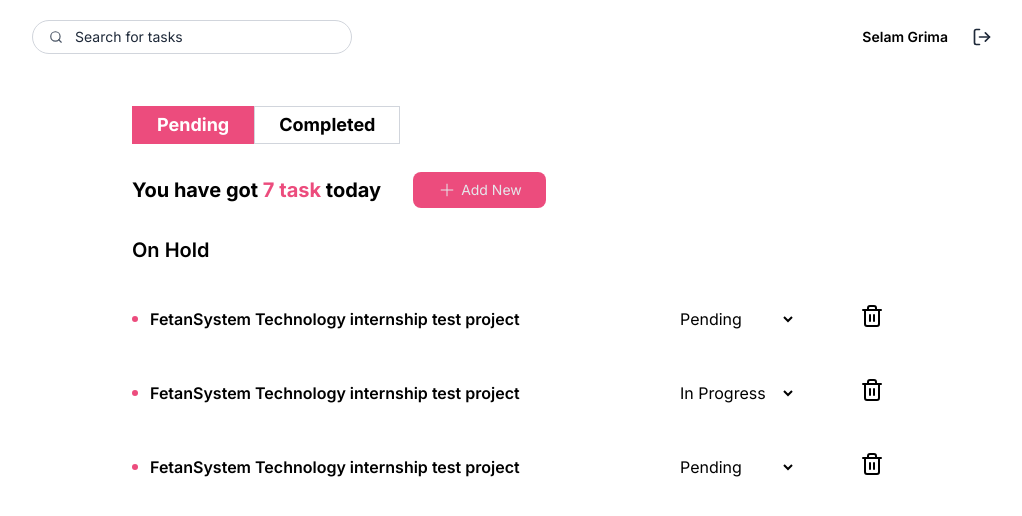
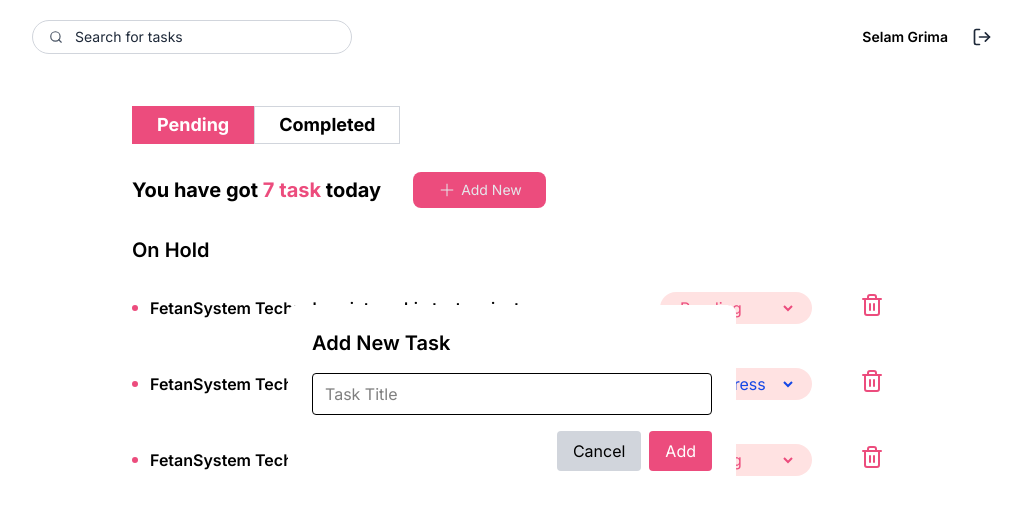
Before and after one commit to AlemayehuDabi/Taskify, a Next.js app: page /das in a window 1280 px wide. Both pictures are taken after a click on the button "Add New". Shown: the top 516 px of the page, without its empty margins (128-1150 px from the left). Built offline with nearby package versions, Linux system fonts and the light colour scheme.

Commit message:
feature: tasklist and modal ui,

```diff
--- /dev/null
+++ b/components/Modal/modal.tsx
@@ -0,0 +1,30 @@
+'use client';
+import React from 'react';
+
+export default function Modal(setIsOpen: any) {
+  return (
+    <div className="fixed inset-0 flex items-center justify-center">
+      <div className="bg-white p-6 rounded-lg w-[90%] max-w-md z-50">
+        <h2 className="text-xl font-semibold mb-4">Add New Task</h2>
+
+        <input
+          type="text"
+          placeholder="Task Title"
+          className="w-full border px-3 py-2 rounded mb-4"
+        />
+
+        <div className="flex justify-end gap-2">
+          <button
+            onClick={() => setIsOpen(false)}
+            className="bg-gray-300 px-4 py-2 rounded"
+          >
+            Cancel
+          </button>
+          <button className="bg-primary text-white px-4 py-2 rounded">
+            Add
+          </button>
+        </div>
+      </div>
+    </div>
+  );
+}
--- a/components/TaskComp/TaskComp.tsx
+++ b/components/TaskComp/TaskComp.tsx
@@ -2,6 +2,8 @@
 import { Plus, Trash2 } from 'lucide-react';
 // import NoTask from '@/components/NoTask/NoTask';
 import React, { useState } from 'react';
+import TaskList from '../TaskList/taskList';
+import Modal from '../Modal/modal';
 
 interface Task {
   id: number;
@@ -9,11 +11,10 @@ interface Task {
   status: 'Pending' | 'In Progress' | 'Completed';
 }
 
-type Status = 'Pending' | 'In Progress' | 'Completed';
-
 export default function TaskComp() {
   const [activeNav, setActiveNav] = useState('Pending');
   const [activeTaskId, setActiveTaskId] = useState(0);
+  const [isOPen, setIsOpen] = useState(false);
 
   const numberOfTasks = 7;
 
@@ -46,14 +47,6 @@ export default function TaskComp() {
 
   console.log('pagnated', paginatedTasks);
 
-  const handleStatusChange = (taskId: number, newStatus: Status) => {
-    setTasks((prev) =>
-      prev.map((task) =>
-        task.id === taskId ? { ...task, status: newStatus } : task
-      )
-    );
-  };
-
   // const [isAuth, setIsAuth] = useState(false);
 
   // if (!isAuth) {
@@ -61,17 +54,25 @@ export default function TaskComp() {
   // }
 
   return (
-    <div className="flex flex-col gap-7">
+    <div className={`flex flex-col gap-7`}>
       {/* top nav */}
       <div className="">
         <button
-          className="bg-primary border border-primary  px-6 py-1 text-lg text-white font-bold"
+          className={`${
+            activeNav === 'Pending'
+              ? 'bg-primary border border-primary text-white'
+              : 'text-black bg-white border border-gray-300'
+          }  px-6 py-1 text-lg  font-bold`}
           onClick={() => setActiveNav('Pending')}
         >
           Pending
         </button>
         <button
-          className="bg-white border border-gray-300 px-6 py-1 text-lg text-black font-bold"
+          className={`${
+            activeNav === 'Completed'
+              ? 'bg-primary border border-primary text-white'
+              : 'text-black bg-white border border-gray-300'
+          }  px-6 py-1 text-lg  font-bold`}
           onClick={() => setActiveNav('Completed')}
         >
           Completed
@@ -86,7 +87,10 @@ export default function TaskComp() {
               You have got
               <span className="text-primary"> {numberOfTasks} task</span> today
             </span>
-            <button className="flex items-center gap-1 bg-primary text-gray-200 text-sm px-6 py-2 rounded-lg">
+            <button
+              className="flex items-center gap-1 bg-primary text-gray-200 text-sm px-6 py-2 rounded-lg"
+              onClick={() => setIsOpen(true)}
+            >
               <Plus size={20} strokeWidth={1.2} />
               Add New
             </button>
@@ -95,7 +99,7 @@ export default function TaskComp() {
       </div>
 
       {/* status */}
-      <div>
+      <div className="-mb-3">
         <section>
           {activeNav === 'Pending' ? (
             <span className="font-semibold text-xl">On Hold</span>
@@ -112,64 +116,23 @@ export default function TaskComp() {
 
       {/* tasks */}
       <div>
-        <div className="space-y-5">
-          {paginatedTasks.map((task) => (
-            <div
-              key={task.id}
-              onClick={() => setActiveTaskId(task.id)}
-              className={`flex items-center justify-between cursor-pointer py-3 ${
-                activeTaskId === task.id ? 'bg-light-primary pl-3 p-2' : ''
-              }`}
-            >
-              <div className="flex items-center gap-3 w-[30rem]">
-                <div
-                  className={`w-1.5 h-1.5 rounded-full ${
-                    task.status === 'Completed' ? 'bg-pink-300' : 'bg-primary'
-                  }   `}
-                ></div>
-                <span
-                  className={`${
-                    task.status === 'Completed' && 'text-gray-500'
-                  } font-semibold `}
-                >
-                  {task.title}
-                </span>
-              </div>
-              <div className="flex items-center gap-3 min-w-[120px]">
-                <select
-                  name="status"
-                  value={task.status}
-                  className="min-w-[120px]"
-                  onChange={(e) =>
-                    handleStatusChange(task.id, e.target.value as Status)
-                  }
-                >
-                  <option value={task.status} disabled>
-                    {task.status}
-                  </option>
-
-                  {['Pending', 'In Progress', 'Completed']
-                    .filter((status) => status !== task.status)
-                    .map((status) => (
-                      <option key={status} value={status}>
-                        {status}
-                      </option>
-                    ))}
-                </select>
-              </div>
-              <div className="min-w-[2rem]">
-                <button className="min-w-[2rem]">
-                  <Trash2 />
-                </button>
-              </div>
-            </div>
-          ))}
-        </div>
+        <TaskList
+          paginatedTasks={paginatedTasks}
+          setActiveTaskId={setActiveTaskId}
+          activeTaskId={activeTaskId}
+          setTasks={setTasks}
+        />
       </div>
 
       {/*pagination*/}
 
       <div></div>
+
+      {isOPen && (
+        <div>
+          <Modal setIsOpen={setIsOpen} />
+        </div>
+      )}
     </div>
   );
 }
--- /dev/null
+++ b/components/TaskList/taskList.tsx
@@ -0,0 +1,76 @@
+import { Trash2 } from 'lucide-react';
+
+type Status = 'Pending' | 'In Progress' | 'Completed';
+
+export default function TaskList({
+  paginatedTasks,
+  activeTaskId,
+  setActiveTaskId,
+  setTasks,
+}: any) {
+  const handleStatusChange = (taskId: number, newStatus: Status) => {
+    setTasks((prev: any) =>
+      prev.map((task: any) =>
+        task.id === taskId ? { ...task, status: newStatus } : task
+      )
+    );
+  };
+
+  return (
+    <div className="space-y-5">
+      {paginatedTasks.map((task: any) => (
+        <div
+          key={task.id}
+          onClick={() => setActiveTaskId(task.id)}
+          className={`flex items-center justify-between cursor-pointer py-3
+                ${task.status === 'Completed' && 'opacity-50'}
+                ${activeTaskId === task.id ? 'bg-light-primary pl-3 p-2' : ''}`}
+        >
+          <div className="flex items-center gap-3 w-[30rem]">
+            <div
+              className={`w-1.5 h-1.5 rounded-full ${
+                task.status === 'Completed' ? 'bg-pink-300' : 'bg-primary'
+              }   `}
+            ></div>
+            <span className="font-semibold">{task.title}</span>
+          </div>
+          <div
+            className={`min-w-[120px] ${
+              task.status === 'Completed' && 'bg-green-200'
+            }  bg-red-100 px-4 py-1 rounded-full`}
+          >
+            <select
+              name="status"
+              value={task.status}
+              className={`min-w-[120px] ${
+                task.status === 'Pending' && 'text-primary'
+              } ${task.status === 'In Progress' && 'text-blue-700'} ${
+                task.status === 'Completed' && 'text-secondary'
+              }`}
+              onChange={(e) =>
+                handleStatusChange(task.id, e.target.value as Status)
+              }
+            >
+              <option value={task.status} disabled>
+                {task.status}
+              </option>
+
+              {['Pending', 'In Progress', 'Completed']
+                .filter((status) => status !== task.status)
+                .map((status) => (
+                  <option key={status} value={status} className="text-black">
+                    {status}
+                  </option>
+                ))}
+            </select>
+          </div>
+          <div className="min-w-[2rem]">
+            <button className="min-w-[2rem] text-primary ">
+              <Trash2 />
+            </button>
+          </div>
+        </div>
+      ))}
+    </div>
+  );
+}
--- a/package.json
+++ b/package.json
@@ -10,10 +10,12 @@
   },
   "dependencies": {
     "@hookform/resolvers": "^5.1.1",
+    "@reduxjs/toolkit": "^2.8.2",
     "lucide-react": "^0.525.0",
     "next": "15.3.5",
     "react": "^19.0.0",
     "react-dom": "^19.0.0",
+    "react-redux": "^9.2.0",
     "zod": "^4.0.2"
   },
   "devDependencies": {
```
Also changed, not shown: 1 other file (tests, documents, lock files or other folders).
